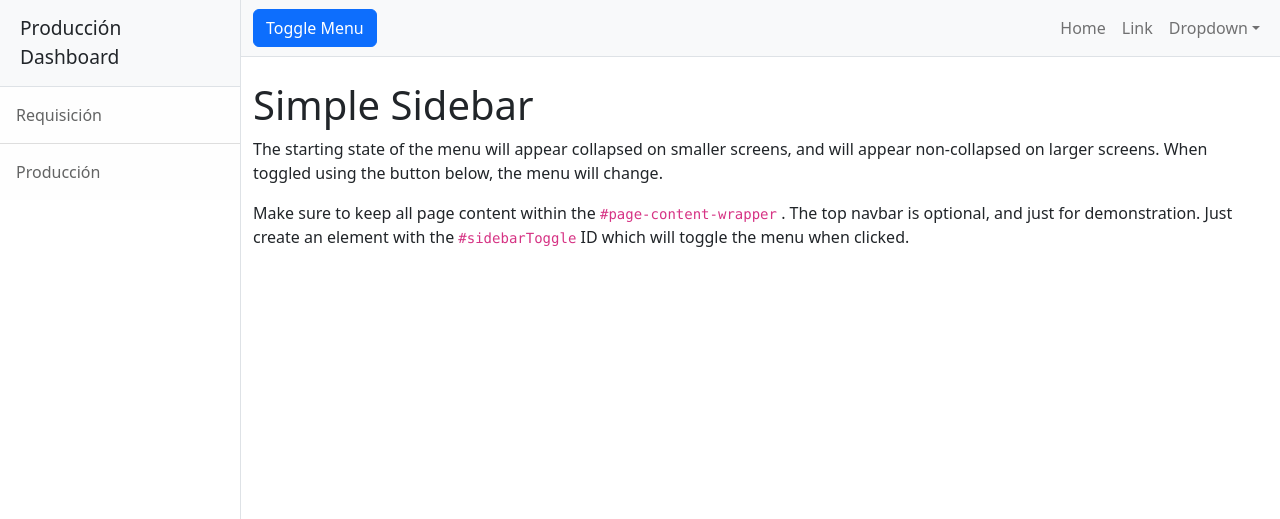
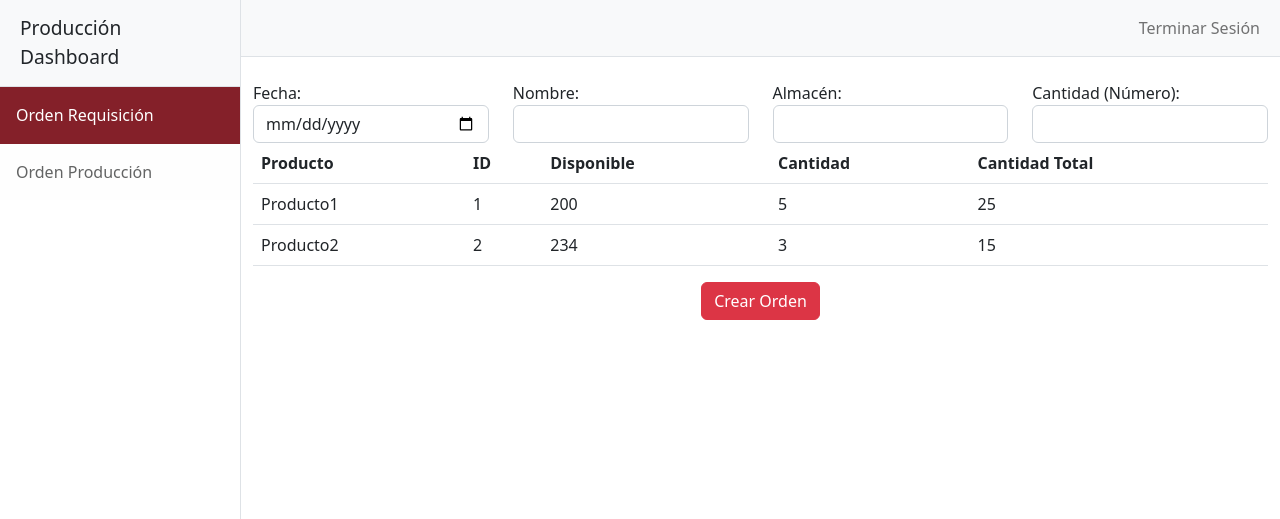
Before and after one commit to Phelions/criters_rrhh_production, a Django app: page /prd/ in a window 1280 px wide. Shown: the top 519 px of the page. Run offline with Django 5.2, Linux system fonts and the light colour scheme; lists and menus that the app fills with data are empty; some libraries are stand-ins or nearby versions.

Commit message:
add more templates and add nrok

```diff
--- a/DRF/urls.py
+++ b/DRF/urls.py
@@ -28,4 +28,5 @@ urlpatterns = [
     path('rrhh/ingreso', ingreso_personal, name='ingreso'),
     path('rrhh/liquidaciones', liquidaciones, name='liquidaciones'),
     path('prd/', prd, name='prd'),
+    path('prd/orden_prd', orden_prd, name='orden_prd'),
 ]
--- a/client/views.py
+++ b/client/views.py
@@ -8,7 +8,7 @@ def home(request):
 
 
 def rrhh(request):
-    return render(request, 'dashboard/rrhh/index.html')
+    return render(request, 'dashboard/rrhh/ingreso_personal.html')
 
 def ingreso_personal(request):
     return render(request, 'dashboard/rrhh/ingreso_personal.html')
@@ -20,3 +20,7 @@ def liquidaciones(request):
 
 def prd(request):
     return render(request, 'dashboard/prd/index.html')
+
+
+def orden_prd(request):
+    return render(request, 'dashboard/prd/orden_prd.html')
--- a/templates/dashboard/prd/index.html
+++ b/templates/dashboard/prd/index.html
@@ -18,8 +18,9 @@
             <div class="border-end bg-white" id="sidebar-wrapper">
                 <div class="sidebar-heading border-bottom bg-light">Producción Dashboard</div>
                 <div class="list-group list-group-flush">
-                    <a class="list-group-item list-group-item-action list-group-item-light p-3" href="#!">Requisición</a>
-                    <a class="list-group-item list-group-item-action list-group-item-light p-3" href="#!">Producción</a>
+                    <!-- <a class="list-group-item list-group-item-action list-group-item-danger p-3 active " href="{% url  'rrhh' %}">Personal</a>-->
+                    <a class="list-group-item list-group-item-action list-group-item-danger active p-3 " href="{% url  'prd' %}">Orden Requisición</a>
+                    <a class="list-group-item list-group-item-action list-group-item-light p-3" href="{% url 'orden_prd'%}">Orden Producción</a>
                 </div>
             </div>
             <!-- Page content wrapper-->
@@ -27,37 +28,94 @@
                 <!-- Top navigation-->
                 <nav class="navbar navbar-expand-lg navbar-light bg-light border-bottom">
                     <div class="container-fluid">
-                        <button class="btn btn-primary" id="sidebarToggle">Toggle Menu</button>
                         <button class="navbar-toggler" type="button" data-bs-toggle="collapse" data-bs-target="#navbarSupportedContent" aria-controls="navbarSupportedContent" aria-expanded="false" aria-label="Toggle navigation"><span class="navbar-toggler-icon"></span></button>
                         <div class="collapse navbar-collapse" id="navbarSupportedContent">
                             <ul class="navbar-nav ms-auto mt-2 mt-lg-0">
-                                <li class="nav-item active"><a class="nav-link" href="#!">Home</a></li>
-                                <li class="nav-item"><a class="nav-link" href="#!">Link</a></li>
-                                <li class="nav-item dropdown">
-                                    <a class="nav-link dropdown-toggle" id="navbarDropdown" href="#" role="button" data-bs-toggle="dropdown" aria-haspopup="true" aria-expanded="false">Dropdown</a>
-                                    <div class="dropdown-menu dropdown-menu-end" aria-labelledby="navbarDropdown">
-                                        <a class="dropdown-item" href="#!">Action</a>
-                                        <a class="dropdown-item" href="#!">Another action</a>
-                                        <div class="dropdown-divider"></div>
-                                        <a class="dropdown-item" href="#!">Something else here</a>
-                                    </div>
-                                </li>
+                                <li class="nav-item active"><a class="nav-link" href="#!">Terminar Sesión</a></li>
                             </ul>
                         </div>
                     </div>
                 </nav>
-                <!-- Page content-->
-                <div class="container-fluid">
-                    <h1 class="mt-4">Simple Sidebar</h1>
-                    <p>The starting state of the menu will appear collapsed on smaller screens, and will appear non-collapsed on larger screens. When toggled using the button below, the menu will change.</p>
-                    <p>
-                        Make sure to keep all page content within the
-                        <code>#page-content-wrapper</code>
-                        . The top navbar is optional, and just for demonstration. Just create an element with the
-                        <code>#sidebarToggle</code>
-                        ID which will toggle the menu when clicked.
-                    </p>
+   <div class="container mt-4">
+        <!-- Date Selector, Name Selector, Warehouse Selector, and Number Input in columns -->
+        <div class="row">
+
+            <!-- Date Selector -->
+            <div class="col-md-3">
+                <div class="form-group">
+                    <label for="datePicker">Fecha:</label>
+                    <input type="date" class="form-control datepicker" id="datePicker">
                 </div>
+            </div>
+
+            <!-- Name Selector -->
+            <div class="col-md-3">
+                <div class="form-group">
+                    <label for="nameSelector">Nombre:</label>
+                    <select class="form-control" id="nameSelector">
+                        <!-- Options go here -->
+                    </select>
+                </div>
+            </div>
+
+            <!-- Warehouse Selector -->
+            <div class="col-md-3">
+                <div class="form-group">
+                    <label for="warehouseSelector">Almacén:</label>
+                    <select class="form-control" id="warehouseSelector">
+                        <!-- Options go here -->
+                    </select>
+                </div>
+            </div>
+
+            <!-- Number Input -->
+            <div class="col-md-3">
+                <div class="form-group">
+                    <label for="quantityInput">Cantidad (Número):</label>
+                    <input type="number" class="form-control" id="quantityInput">
+                </div>
+            </div>
+        </div>
+    </div>
+
+
+    <!-- Table -->
+    <div class="container">
+        <table class="table">
+            <thead>
+                <tr>
+                    <th>Producto</th>
+                    <th>ID</th>
+                    <th>Disponible</th>
+                    <th>Cantidad</th>
+                    <th>Cantidad Total</th>
+                </tr>
+            </thead>
+            <tbody>
+                <!-- Table data goes here -->
+                <tr>
+                    <td>Producto1</td>
+                    <td>1</td>
+                    <td>200</td>
+                    <td>5</td>
+                    <td>25</td>
+                </tr>
+                <tr>
+                    <td>Producto2</td>
+                    <td>2</td>
+                    <td>234</td>
+                    <td>3</td>
+                    <td>15</td>
+                </tr>
+                <!-- Add more rows as needed -->
+            </tbody>
+        </table>
+    </div>
+    <div class="container mt-3 text-center">
+        <button type="button" class="btn btn-danger">Crear Orden</button>
+    </div>
+
+
             </div>
         </div>
         <!-- Bootstrap core JS-->
--- a/templates/dashboard/rrhh/ingreso_personal.html
+++ b/templates/dashboard/rrhh/ingreso_personal.html
@@ -18,7 +18,7 @@
             <div class="border-end bg-white" id="sidebar-wrapper">
                 <div class="sidebar-heading border-bottom bg-light">RRHH Dashboard</div>
                 <div class="list-group list-group-flush">
-                    <a class="list-group-item list-group-item-action list-group-item-light p-3 " href="{% url  'rrhh' %}">Personal</a>
+                   <!-- <a class="list-group-item list-group-item-action list-group-item-light p-3 " href="{% url  'rrhh' %}">Personal</a>-->
                     <a class="list-group-item list-group-item-action list-group-item-danger p-3 active" href="{% url  'ingreso' %}">Ingreso Personal</a>
                     <a class="list-group-item list-group-item-action list-group-item-light p-3" href="{% url 'liquidaciones'%}">Liquidaciones</a>
                 </div>
--- a/templates/dashboard/rrhh/liquidaciones.html
+++ b/templates/dashboard/rrhh/liquidaciones.html
@@ -18,7 +18,7 @@
             <div class="border-end bg-white" id="sidebar-wrapper">
                 <div class="sidebar-heading border-bottom bg-light">RRHH Dashboard</div>
                 <div class="list-group list-group-flush">
-                    <a class="list-group-item list-group-item-action list-group-item-light p-3 " href="{% url  'rrhh' %}">Personal</a>
+                    <!--<a class="list-group-item list-group-item-action list-group-item-light p-3 " href="{% url  'rrhh' %}">Personal</a>-->
                     <a class="list-group-item list-group-item-action list-group-item-light p-3 " href="{% url  'ingreso' %}">Ingreso Personal</a>
                     <a class="list-group-item list-group-item-action list-group-item-danger p-3 active" href="{% url 'liquidaciones'%}">Liquidaciones</a>
                 </div>
```
Also changed, not shown: templates/dashboard/prd/orden_prd.html (added, +50 -0 lines), templates/dashboard/rrhh/index.html (+1 -56 lines), 1 other file.
